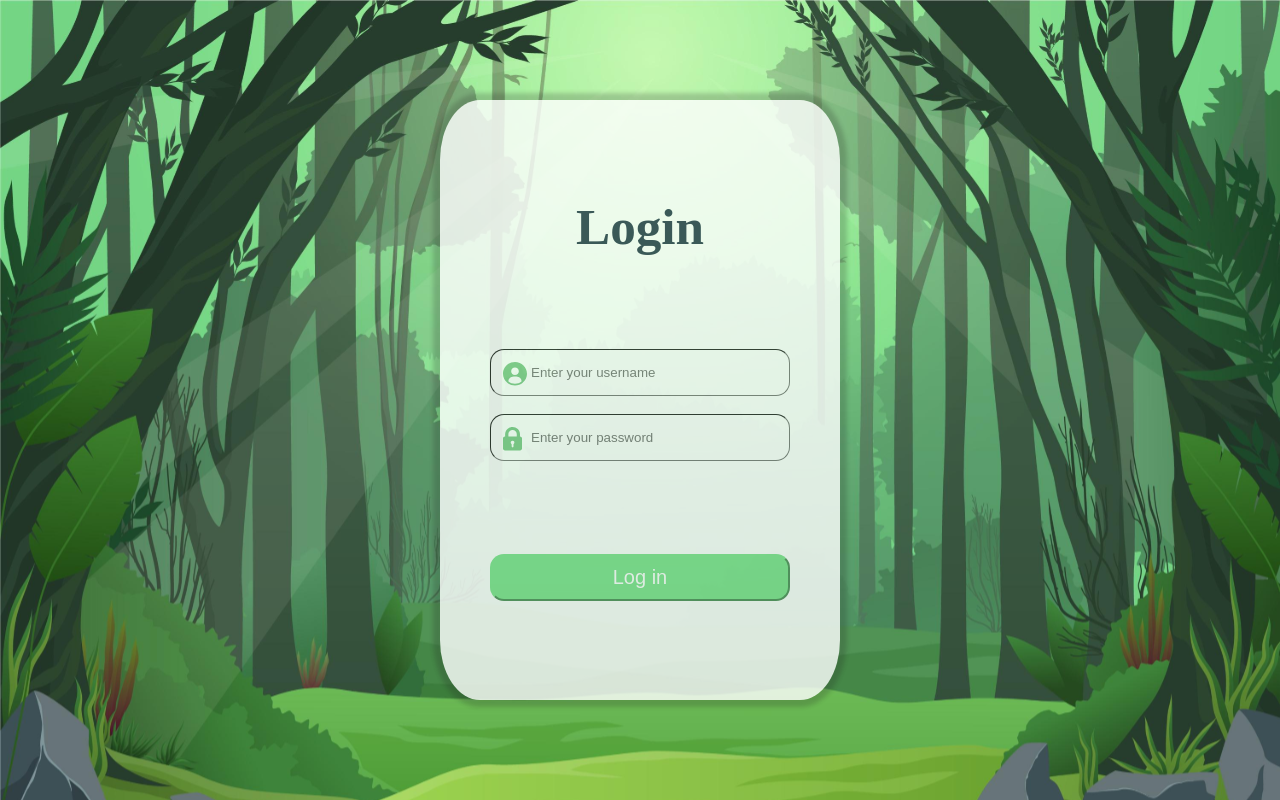
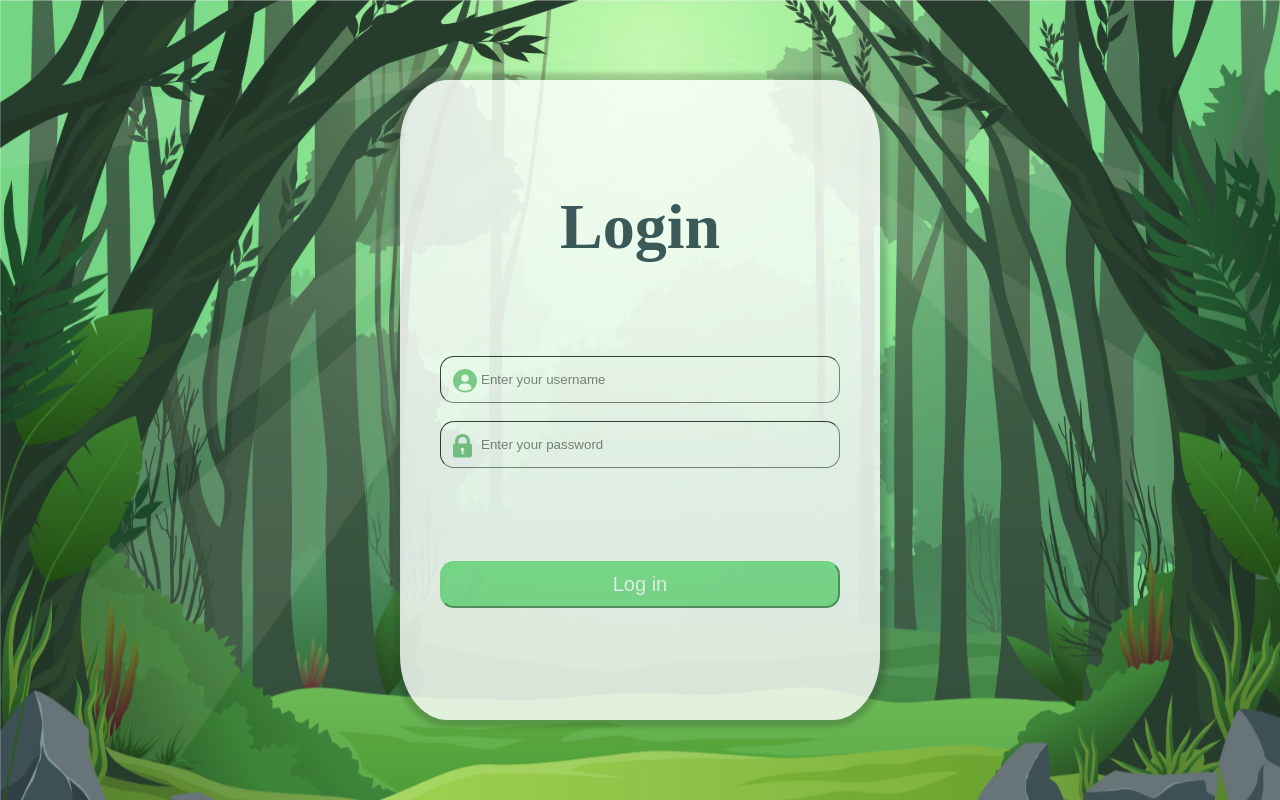
Before and after one commit to justinespinal/environmental-education, a React (Vite) app: page /login in a window 1280 px wide. Built offline with nearby package versions, Linux system fonts and the light colour scheme.

Commit message:
fix login container

```diff
--- a/src/App.css
+++ b/src/App.css
@@ -17,14 +17,18 @@
   box-shadow: 0px 0px 4px 7px rgba(30, 30, 30, 0.25);
   font: "Inter", sans-serif;
   background-color: white;
-  height: 600px;
-  width: 400px;
+  height: 80vh;
+  width: 60vh;
   border-radius: 10%;
   opacity: 0.8;
   display: flex;
   flex-direction: column;
   align-items: center;
   justify-content: center;
+}
+
+.loginHolder h1 {
+  font-size: 8vh;
 }
 
 .inputContainer {
@@ -38,14 +42,14 @@
   border-radius: 14px;
   padding: 15px;
   border-width: 1px;
-  width: 300px;
+  width: 50vh;
 }
 
 .inputButton {
   border-radius: 14px;
   font-size: 20px;
   padding: 10px;
-  width: 300px;
+  width: 50vh;
   border-color: #7ee28e;
   color: white;
   background-color: #7ee28e;
```
